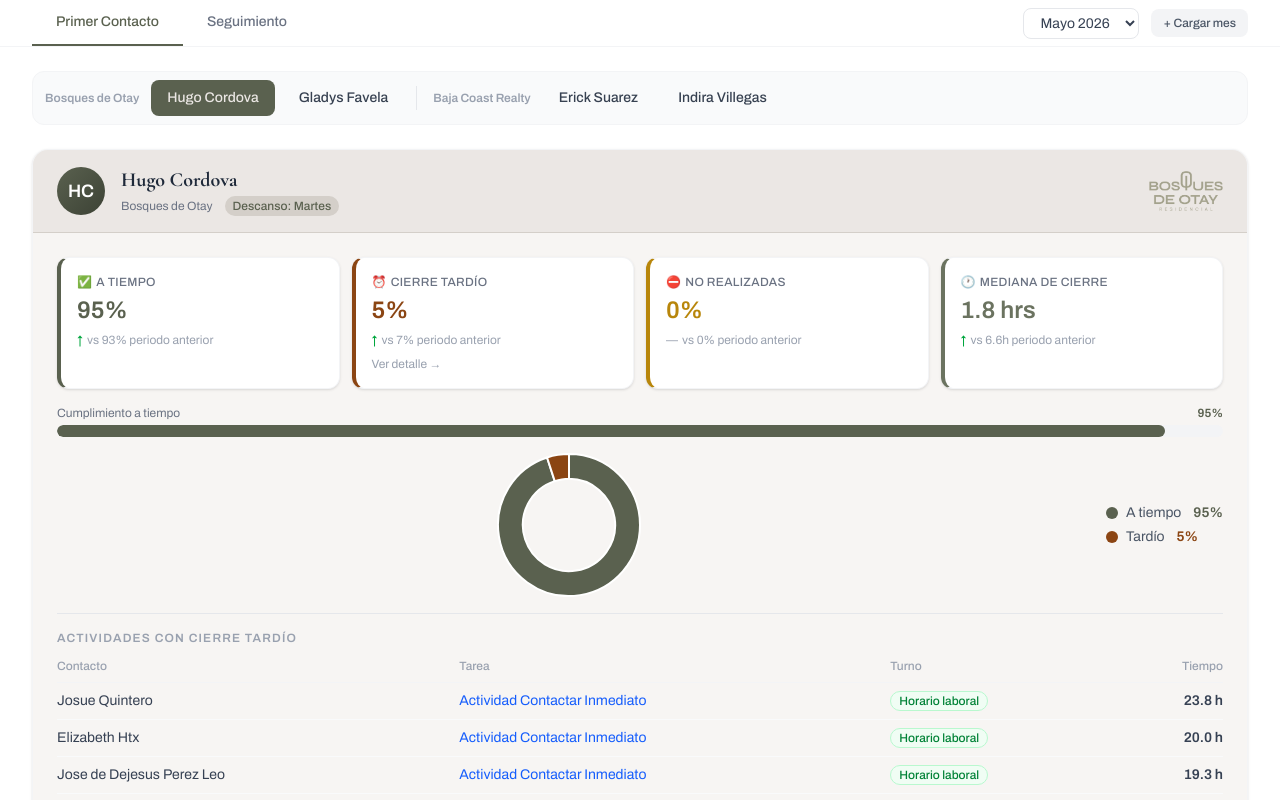
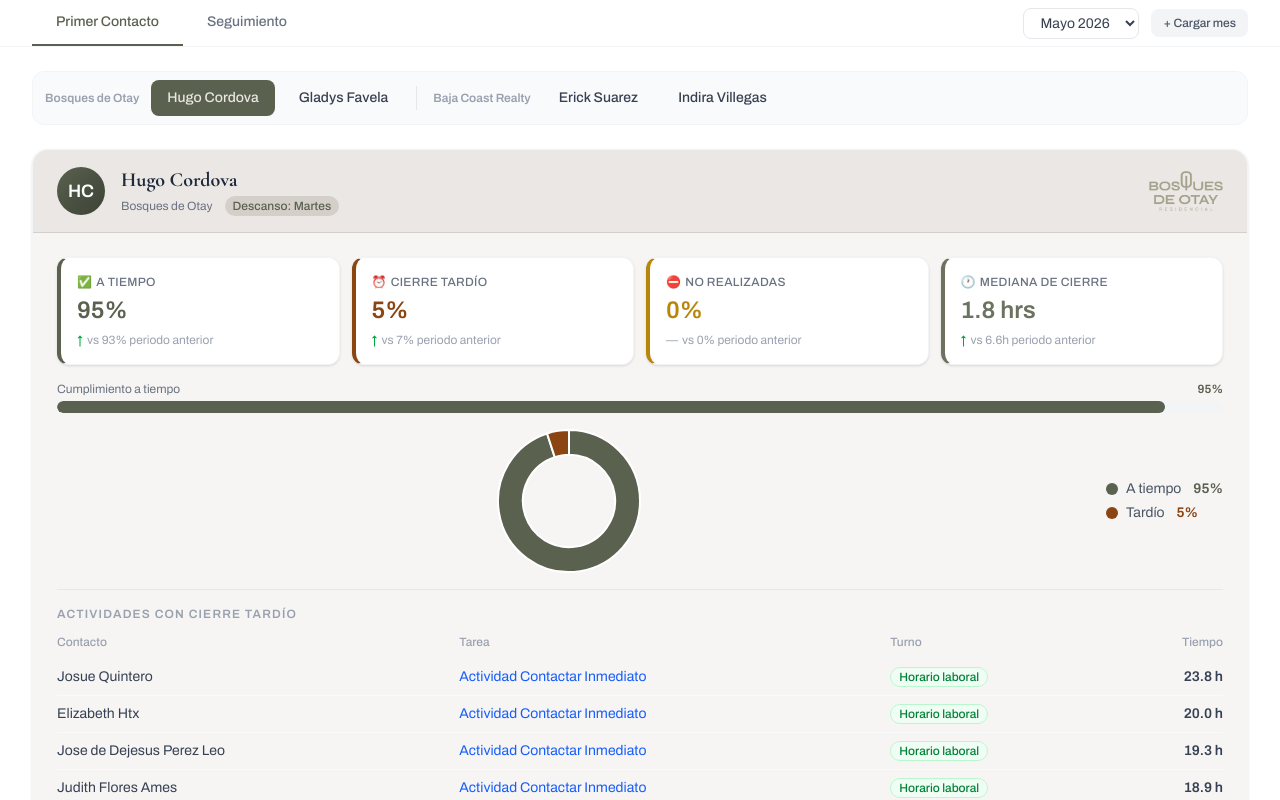
Before and after one commit to GabrielaLuna16/RacabaAct, a Next.js app: page / in a window 1280 px wide. Shown: the top 800 px of the page. Built offline with nearby package versions, Linux system fonts and the light colour scheme.

Commit message:
fix: quitar texto 'Ver detalle' de tarjeta cierre tardio

```diff
--- a/components/KPICard.tsx
+++ b/components/KPICard.tsx
@@ -33,9 +33,6 @@ export default function KPICard({ label, value, color, onClick, clickable, icon,
           <span className="text-xs text-gray-400">vs {prevValue} periodo anterior</span>
         </div>
       )}
-      {clickable && (
-        <span className="text-xs text-gray-400 mt-1">Ver detalle →</span>
-      )}
     </div>
   );
 }
```
